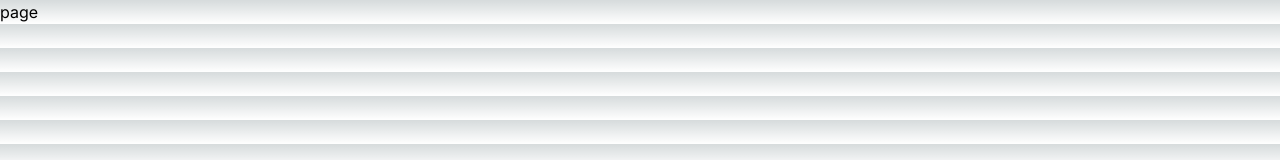
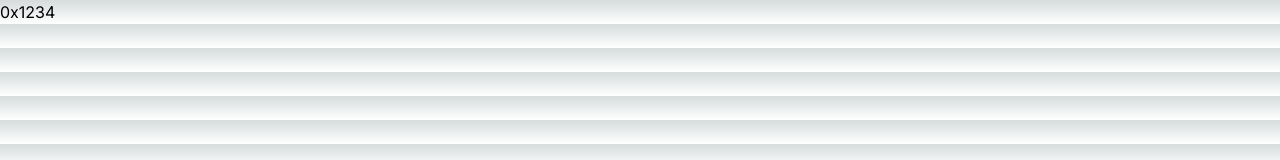
Before and after one commit to cypherplatxs/Achura, a Next.js app: page /dashboard in a window 1280 px wide. Shown: the top 160 px of the page. Built offline with nearby package versions, Linux system fonts and the light colour scheme.

Commit message:
fix: router exception

```diff
--- a/src/app/dashboard/page.tsx
+++ b/src/app/dashboard/page.tsx
@@ -1,8 +1,17 @@
-import React from 'react'
+'use client'
+import WalletContext from '@/context/walletContext'
+import React, { useEffect } from 'react'
+import { useContext } from 'react'
+
 
 function Page() {
+  const address = useContext(WalletContext)
+  console.debug(address)
+  useEffect(() => {
+    console.debug('address')
+  },[address] )
   return (
-    <div>page</div>
+    <div>{address}</div>
   )
 }
 
--- a/src/app/layout.tsx
+++ b/src/app/layout.tsx
@@ -18,9 +18,9 @@ export default function RootLayout({
 }) {
   return (
     <html lang='en'>
-      <Providers>
-        <body className={inter.className}>{children}</body>
-      </Providers>
+      <body className={inter.className}>
+        <Providers>{children}</Providers>
+      </body>
     </html>
   );
 }
--- a/src/app/providers.tsx
+++ b/src/app/providers.tsx
@@ -10,7 +10,7 @@ function Providers({ children }: { children: React.ReactNode }) {
   }, []);
 
   return (
-    <WalletContext.Provider value={'0x1234'}>
+    <WalletContext.Provider value='0x1234'>
       {isMounted && children}
     </WalletContext.Provider>
   );
```
